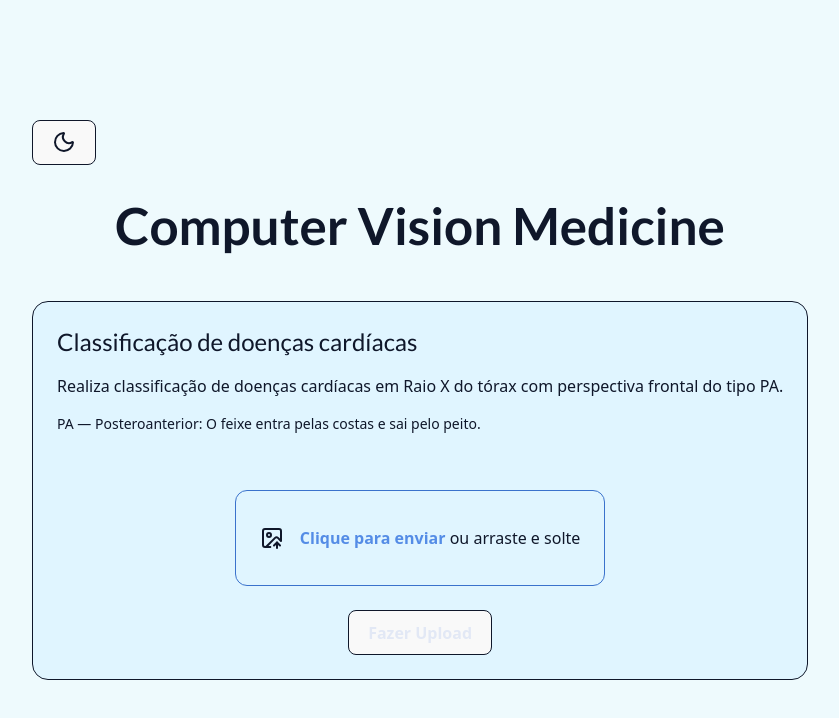
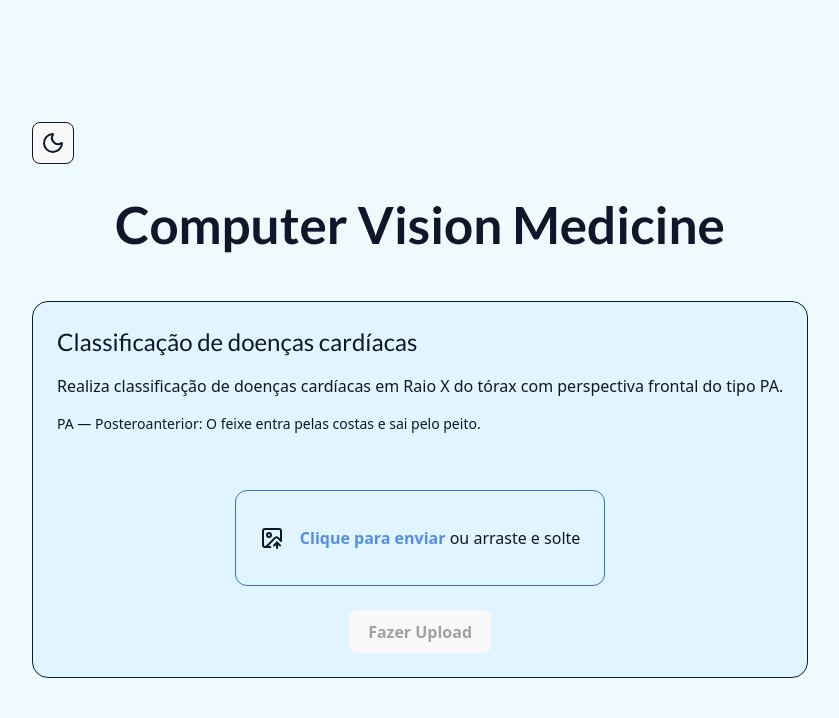
Before and after one commit to Byorks/computer-vision-medicine-web, a React (Vite) app: page / in a window 1280 px wide. Shown: the top 718 px of the page, without its empty margins (220-1059 px from the left). Built offline with nearby package versions, Linux system fonts and the light colour scheme.

Commit message:
:wheelchair:  refactor: keyboard navigability

```diff
--- a/src/components/FileUpload.jsx
+++ b/src/components/FileUpload.jsx
@@ -4,23 +4,42 @@ import { useState } from "react";
 import HorizontalChart from "./HorizontalChart";
 import { useEffect } from "react";
 
-// Chart Labels
+// // Chart Labels
+// const labels = [
+//   "No finding",
+//   "Enlarged Cardiomediastinum",
+//   "Cardiomegaly",
+//   "Lung Opacity",
+//   "Lung Lesion",
+//   "Edema",
+//   "Consolidation",
+//   "Pneumonia",
+//   "Atelectasis",
+//   "Pneumothorax",
+//   "Pleural effusion",
+//   "Pleural other",
+//   "Fracture",
+//   "Support devices",
+// ];
+
+// Chart Labels (PT-BR)
 const labels = [
-  "No finding",
-  "Enlarged Cardiomediastinum",
-  "Cardiomegaly",
-  "Lung Opacity",
-  "Lung Lesion",
+  "Sem achados",
+  "Cardiomediastino aumentado",
+  "Cardiomegalia",
+  "Opacidade pulmonar",
+  "Lesão pulmonar",
   "Edema",
-  "Consolidation",
+  "Consolidação",
   "Pneumonia",
-  "Atelectasis",
-  "Pneumothorax",
-  "Pleural_effusion",
-  "Pleural_other",
-  "Fracture",
-  "Support_devices",
+  "Atelectasia",
+  "Pneumotórax",
+  "Derrame pleural",
+  "Outras alterações pleurais",
+  "Fratura",
+  "Dispositivos de suporte",
 ];
+
 
 // To-do configurar os dados com base na resposta
 
@@ -207,6 +226,13 @@ export default function FileUpload() {
           <label
             htmlFor="x-ray"
             onDrop={onDrop}
+            tabIndex={0}
+            role="button"
+            aria-label="Enviar imagem de raio-X"
+            onKeyDown={(e) => {
+              if (e.key === 'Enter' || e.key === ' ')
+                document.getElementById('x-ray')?.click();
+            }}
             className={`h-24 flex justify-center items-center px-6 gap-4 rounded-xl cursor-pointer transition-all duration-300 ease-in-out hover:drop-shadow-light ${
               isDragging ? "hover:border-primary scale-[1.02]" : ""
             } ${
@@ -243,7 +269,7 @@ export default function FileUpload() {
           />
           <button
             type="submit"
-            disabled={false}
+            disabled={ !file || isLoading }
             className="disabled:cursor-not-allowed bg-primary text-text-2 disabled:bg-background disabled:text-neutral-400 disabled:hover:border-transparent font-semibold"
           >
             {isLoading ? (
--- a/src/components/ThemeToggle.jsx
+++ b/src/components/ThemeToggle.jsx
@@ -34,8 +34,17 @@ export default function ThemeToggle() {
 
   return (
     <>
-      <button className="" onClick={toggleTheme} aria-label="Alterar tema">
-        {theme === "dark" ? <Sun></Sun> : <Moon></Moon>}
+      <button
+        className="p-2 rounded-lg  transition-colors focus-visible:outline-none focus-visible:ring-2 focus-visible:ring-primary"
+        aria-label={theme === "dark" ? "Mudar para tema claro" : "Mudar para tema escuro"}
+        onClick={toggleTheme}
+        title={theme === "dark" ? "Tema claro" : "Tema escuro"}
+      >
+        {theme === "dark" ? (
+          <Sun aria-hidden="true" />
+        ) : (
+          <Moon aria-hidden="true" />
+        )}
       </button>
     </>
   );
```
